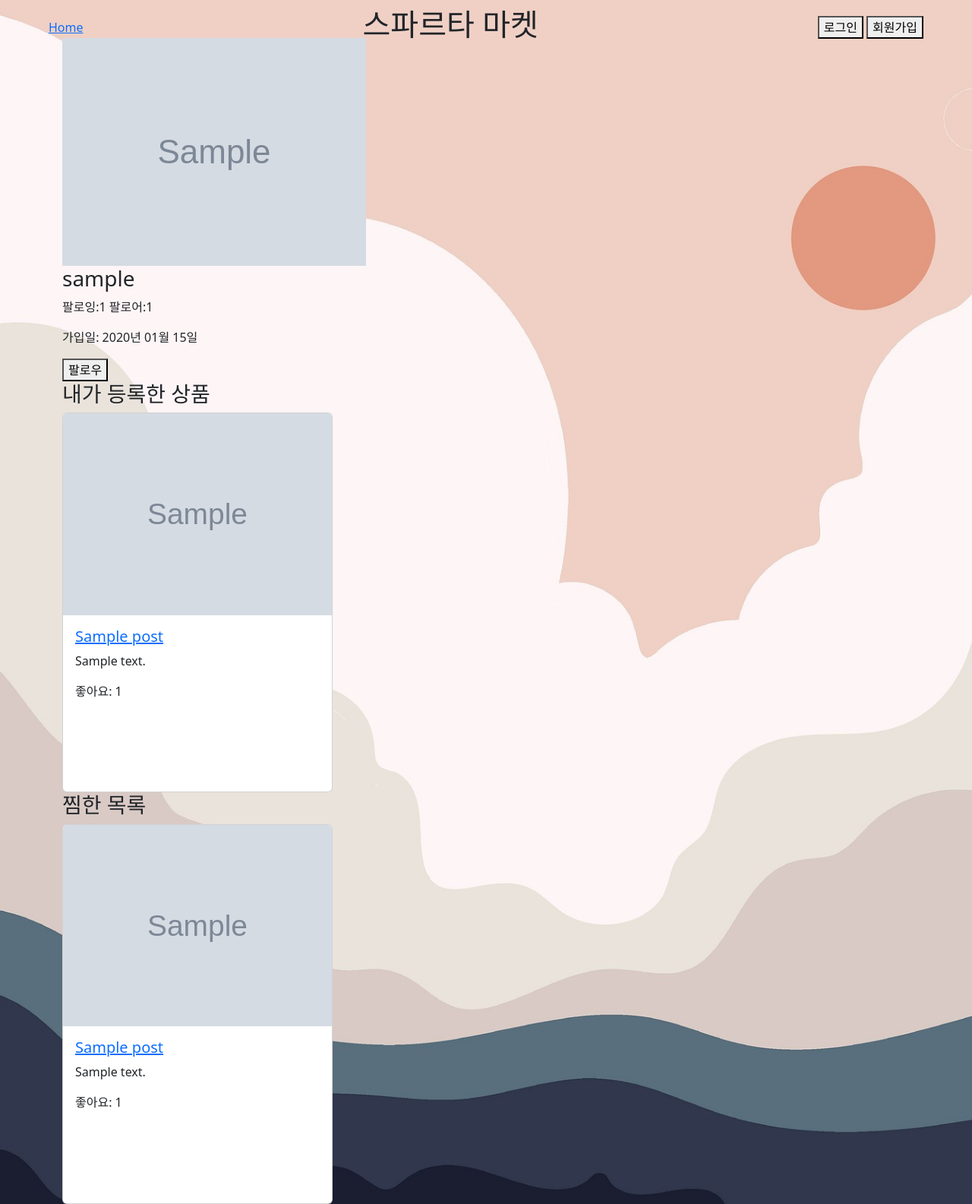
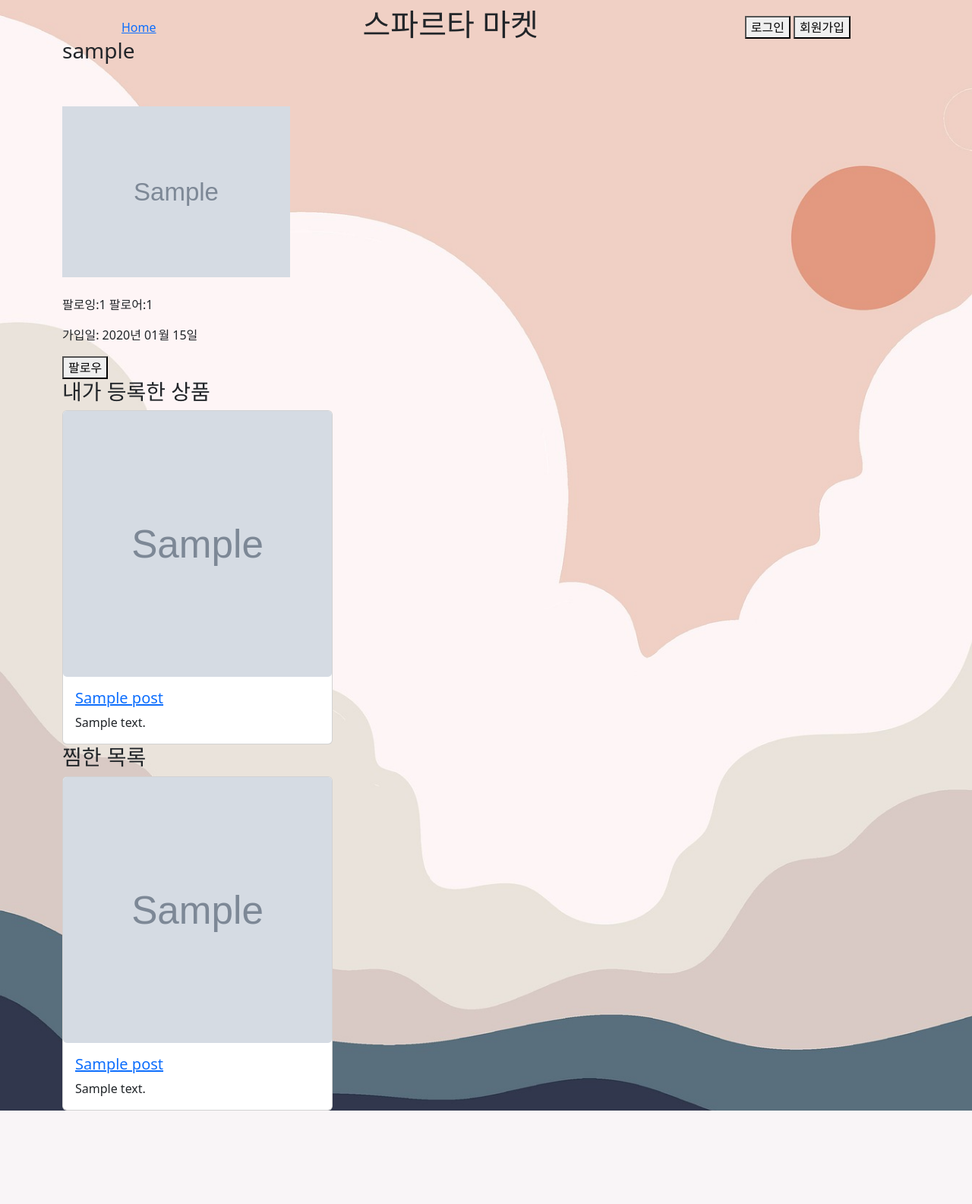
Before and after one commit to mellow-mars/spartamarket, a Django app: a page that uses users/templates/users/profile.html in a window 1280 px wide. Shown: the whole page at 76% size. After the commit the page ends 1462 px from the top, so only its background shows below. Run offline with Django 4.2, Linux system fonts and the light colour scheme; tables that the repository leaves empty hold one stand-in row (values such as "Sample post"); grey boxes marked "Sample" are stand-in pictures.

Commit message:
final changes to html and css

```diff
--- a/static/css/styles.css
+++ b/static/css/styles.css
@@ -3,10 +3,10 @@
     justify-content: space-between;
     align-items: center;
     height: 50px;
-    width: 90vw;
+    width: 75%;
     margin: 0 auto;
     display: flex;
-	align-items: center
+	align-items: center;
 }
 
 img {
--- a/users/templates/users/profile.html
+++ b/users/templates/users/profile.html
@@ -1,15 +1,16 @@
 {% extends "base.html" %}
 {% load static %}
-
 {% block content %}
+<h3>{{ profile.username }}</h3><br><br>
 {% if profile.profile_picture %}
-<img src="{{ profile.profile_picture.url }}">
+<img src="{{ profile.profile_picture.url }}" style='width:300px;'><br><br>
 {% else %}
-<img src="{% static 'images/user_default.png' %}">
+<img src="{% static 'images/user_default.png' %}" style='width:300px;'>
 {% endif %}
-<h3>{{ profile.username }}</h3>
 <p>팔로잉:{{profile.followings.count}} 팔로어:{{profile.followers.count}}</p>
 <p>가입일: {{ profile.date_joined|date:'Y년 m월 d일' }}</p>
+<div>
+    <div>
         {% if request.user != profile %}
             <form action="{% url 'users:follower' profile.username %}" method="POST">
                 {% csrf_token %}
@@ -20,6 +21,8 @@
                 {% endif %}
             </form>
         {% endif %}
+    </div>
+    <div>
         {% if request.user == profile %}
             <a href="{% url 'accounts:update' request.user %}">회원정보수정</a>
             <form action="{% url 'accounts:delete' request.user %}" method='POST'>
@@ -31,22 +34,26 @@
                 <input type="submit" value='비밀번호 변경'>
             </form>
         {% endif %}
+    </div>
+</div>
 
 <h3>내가 등록한 상품</h3>
 <div class="row row-cols-1 row-cols-md-3 g-4">
     {% for post in my_posts %}
     <div class="col">
-        <div class="card" style="width: 100%; height: 500px; overflow: hidden;">
+        <div class="card" style="width: 100%;">
             {% if post.image %}
-            <a href="{% url 'products:post_detail' post.pk %}"><img src="{{ post.image.url }}" class="card-img-top"></a>
+            <a href="{% url 'products:post_detail' post.pk %}">
+                <img src="{{ post.image.url }}" class="card-img">
+            </a>
             {% else %}
-            <a href="{% url 'products:post_detail' post.pk %}"><img src="{% static 'images/product_default.png' %}"
-                    class="card-img-top"></a>
+            <a href="{% url 'products:post_detail' post.pk %}">
+                <img src="{% static 'images/product_default.png' %}" class="card-img">
+            </a>
             {% endif %}
             <div class="card-body">
                 <h5 class="card-title"><a href="{% url 'products:post_detail' post.pk %}">{{ post.title }}</a></h5>
                 <p class="card-text">{{ post.content }}</p>
-                <p>좋아요: {{ post.like_users.count }}</p>
             </div>
         </div>
     </div>
@@ -57,17 +64,19 @@
 <div class="row row-cols-1 row-cols-md-3 g-4">
     {% for post in posts %}
     <div class="col">
-        <div class="card" style="width: 100%; height: 500px; overflow: hidden;">
+        <div class="card" style="width: 100%;">
             {% if post.image %}
-            <a href="{% url 'products:post_detail' post.pk %}"><img src="{{ post.image.url }}" class="card-img-top"></a>
+            <a href="{% url 'products:post_detail' post.pk %}">
+                <img src="{{ post.image.url }}" class="card-img">
+            </a>
             {% else %}
-            <a href="{% url 'products:post_detail' post.pk %}"><img src="{% static 'images/product_default.png' %}"
-                    class="card-img-top"></a>
+            <a href="{% url 'products:post_detail' post.pk %}">
+                <img src="{% static 'images/product_default.png' %}" class="card-img">
+            </a>
             {% endif %}
             <div class="card-body">
                 <h5 class="card-title"><a href="{% url 'products:post_detail' post.pk %}">{{ post.title }}</a></h5>
                 <p class="card-text">{{ post.content }}</p>
-                <p>좋아요: {{ post.like_users.count }}</p>
             </div>
         </div>
     </div>
```
Also changed, not shown: products/templates/products/index.html (+7 -6 lines), products/templates/products/post_update.html (+8 -1 lines). Lines whose indentation alone changed are shown as unchanged.
